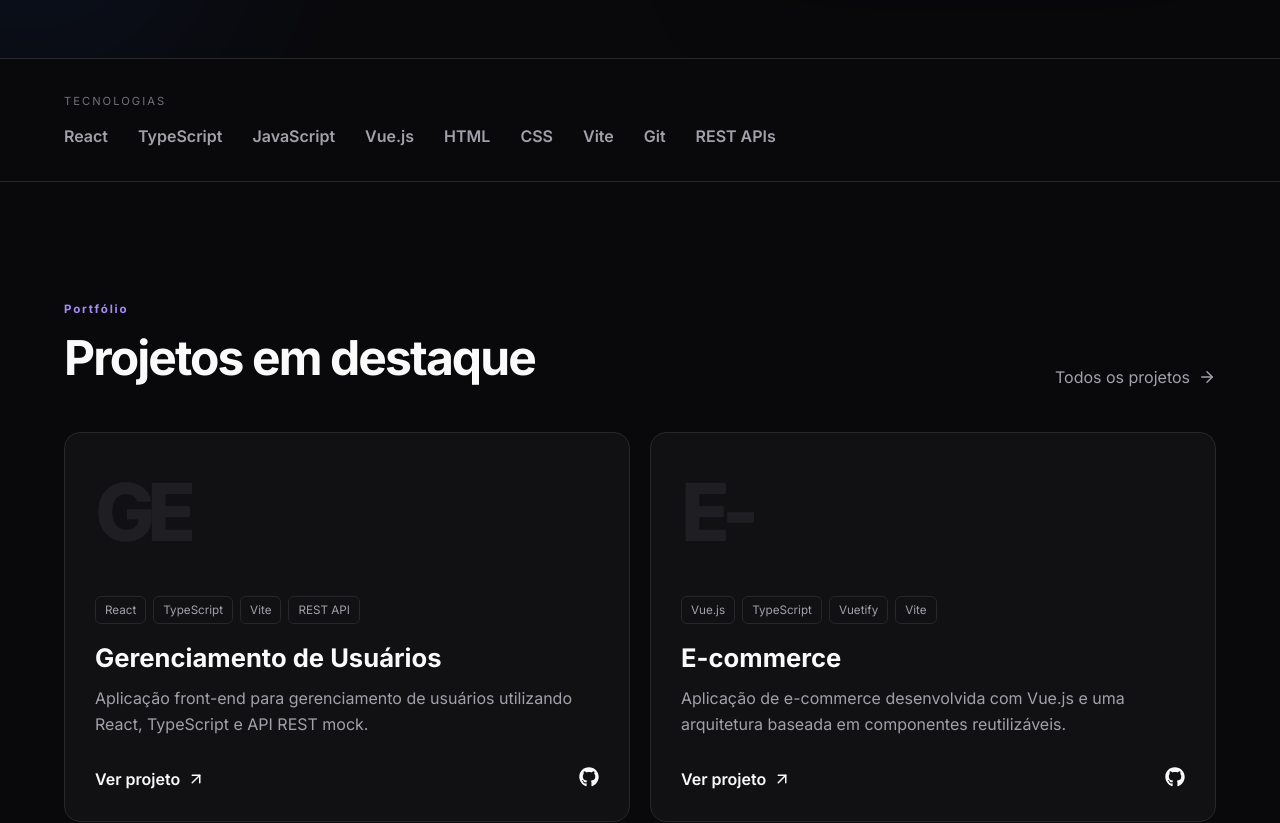
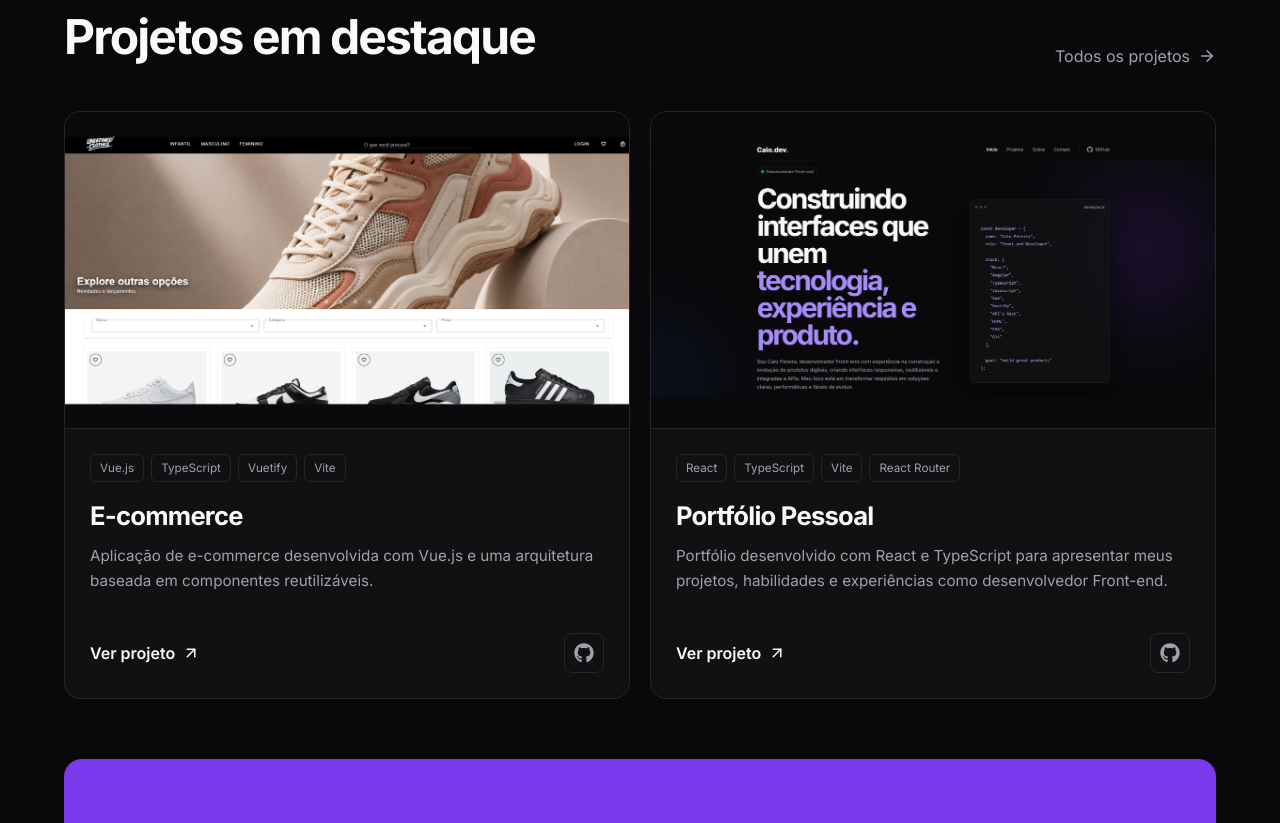
Before and after one commit to caioptt/portfolio, a React (Vite) app: page /projetos in a window 1280 px wide. Shown: the part 880-1703 px from the top of the page. Built offline with nearby package versions, Linux system fonts and the light colour scheme.

Commit message:
fix image resolution

```diff
--- a/src/components/ProjectCard.tsx
+++ b/src/components/ProjectCard.tsx
@@ -18,20 +18,21 @@ export function ProjectCard({
   return (
     <article className="project-card">
 
-      <div className="project-number">
-        {project.title.slice(0, 2).toUpperCase()}
+      <div className="project-image">
+        <img
+          src={project.image}
+          alt={`Preview do projeto ${project.title}`}
+        />
       </div>
 
       <div className="project-content">
 
         <div className="project-technologies">
-
           {project.technologies.slice(0, 4).map((technology) => (
             <span key={technology}>
               {technology}
             </span>
           ))}
-
         </div>
 
         <h3>
@@ -56,7 +57,6 @@ export function ProjectCard({
             href={project.repository}
             target="_blank"
             rel="noopener noreferrer"
-            aria-label={`GitHub ${project.title}`}
           >
             <FaGithub size={20} />
           </a>
--- a/src/data/projects.ts
+++ b/src/data/projects.ts
@@ -6,6 +6,8 @@ export const projects: Project[] = [
     slug: "teste-tecnico-xtracky",
 
     title: "Gerenciamento de Usuários",
+
+    image: "/projects/portfolio.png",
 
     shortDescription:
       "Aplicação front-end para gerenciamento de usuários utilizando React, TypeScript e API REST mock.",
@@ -25,7 +27,7 @@ export const projects: Project[] = [
     repository:
       "https://github.com/caioptt/teste-tecnico-front-xtracky",
 
-    featured: true,
+    featured: false,
 
     highlights: [
       "Listagem de usuários",
@@ -43,6 +45,8 @@ export const projects: Project[] = [
     slug: "ecommerce",
 
     title: "E-commerce",
+
+    image: "/projects/e-commerce-card.png",
 
     shortDescription:
       "Aplicação de e-commerce desenvolvida com Vue.js e uma arquitetura baseada em componentes reutilizáveis.",
@@ -77,6 +81,8 @@ export const projects: Project[] = [
 
     title: "Aurea Project",
 
+    image: "/projects/portfolio.png",
+
     shortDescription:
       "Projeto desenvolvido em Vue.js explorando construção de interfaces e arquitetura front-end.",
 
@@ -92,7 +98,7 @@ export const projects: Project[] = [
     repository:
       "https://github.com/caioptt/aurea-project",
 
-    featured: true,
+    featured: false,
 
     highlights: [
       "Vue.js",
@@ -105,6 +111,8 @@ export const projects: Project[] = [
     slug: "portfolio",
 
     title: "Portfólio Pessoal",
+
+    image: "/projects/portfolio-card.png",
 
     shortDescription:
       "Portfólio desenvolvido com React e TypeScript para apresentar meus projetos, habilidades e experiências como desenvolvedor Front-end.",
--- a/src/pages/Home.tsx
+++ b/src/pages/Home.tsx
@@ -8,18 +8,6 @@ import { Link } from "react-router-dom"
 import { ProjectCard } from "../components/ProjectCard"
 import { SectionTitle } from "../components/SectionTitle"
 import { projects } from "../data/projects"
-
-const technologies = [
-  "React",
-  "TypeScript",
-  "JavaScript",
-  "Vue.js",
-  "HTML",
-  "CSS",
-  "Vite",
-  "Git",
-  "REST APIs"
-]
 
 export function Home() {
 
@@ -89,7 +77,7 @@ export function Home() {
                 <span />
               </div>
 
-              <span>developer.ts</span>
+              <span>FrontEndDeveloper.ts</span>
 
             </div>
 
@@ -116,28 +104,6 @@ export function Home() {
 };`}
               </code>
             </pre>
-
-          </div>
-
-        </div>
-
-      </section>
-
-      <section className="technologies-section">
-
-        <div className="container">
-
-          <p className="technologies-label">
-            TECNOLOGIAS
-          </p>
-
-          <div className="technologies-list">
-
-            {technologies.map(technology => (
-              <span key={technology}>
-                {technology}
-              </span>
-            ))}
 
           </div>
 
--- a/src/styles/global.css
+++ b/src/styles/global.css
@@ -1,4 +1,9 @@
 @import url("https://fonts.googleapis.com/css2?family=Inter:wght@400;500;600;700;800&display=swap");
+
+
+/* =========================
+   ROOT
+========================= */
 
 :root {
   font-family: "Inter", sans-serif;
@@ -24,6 +29,11 @@
   --max-width: 1180px;
 }
 
+
+/* =========================
+   RESET
+========================= */
+
 * {
   box-sizing: border-box;
   margin: 0;
@@ -36,7 +46,10 @@ html {
 
 body {
   margin: 0;
+
   min-width: 320px;
+  min-height: 100vh;
+
   background: var(--background);
   color: var(--text);
 }
@@ -50,28 +63,45 @@ button {
   font: inherit;
 }
 
+img {
+  max-width: 100%;
+}
+
+
+/* =========================
+   CONTAINER
+========================= */
+
 .container {
   width: min(90%, var(--max-width));
   margin-inline: auto;
 }
 
-/* HEADER */
+
+/* =========================
+   HEADER
+========================= */
 
 .header {
   position: sticky;
+
   top: 0;
+
   z-index: 100;
 
   border-bottom: 1px solid rgba(255, 255, 255, 0.07);
 
   background: rgba(9, 9, 11, 0.8);
+
   backdrop-filter: blur(16px);
+  -webkit-backdrop-filter: blur(16px);
 }
 
 .header-container {
   min-height: 72px;
 
   display: flex;
+
   align-items: center;
   justify-content: space-between;
 }
@@ -85,17 +115,25 @@ button {
   color: var(--primary-light);
 }
 
+
+/* =========================
+   NAVIGATION
+========================= */
+
 .navigation {
   display: flex;
+
   align-items: center;
+
   gap: 30px;
 
   font-size: 0.92rem;
+
   color: var(--text-secondary);
 }
 
 .navigation a {
-  transition: 0.25s;
+  transition: color 0.25s ease;
 }
 
 .navigation a:hover,
@@ -105,7 +143,9 @@ button {
 
 .github-header {
   display: flex;
+
   align-items: center;
+
   gap: 8px;
 
   padding-left: 25px;
@@ -116,23 +156,28 @@ button {
 .menu-button {
   display: none;
 
+  border: none;
+
   background: transparent;
   color: white;
-
-  border: none;
 
   cursor: pointer;
 }
 
-/* HERO */
+
+/* =========================
+   HERO
+========================= */
 
 .hero {
   min-height: calc(100vh - 72px);
 
   position: relative;
+
   overflow: hidden;
 
   display: flex;
+
   align-items: center;
 }
 
@@ -145,18 +190,25 @@ button {
 
   gap: 80px;
 
-  padding-block: 100px;
+  padding-block: 20px;
 }
 
 .hero-content {
   position: relative;
+
   z-index: 2;
 }
+
+
+/* =========================
+   STATUS
+========================= */
 
 .status {
   width: fit-content;
 
   display: flex;
+
   align-items: center;
 
   gap: 9px;
@@ -166,6 +218,7 @@ button {
   padding: 8px 13px;
 
   border: 1px solid var(--border);
+
   border-radius: 50px;
 
   color: var(--text-secondary);
@@ -183,6 +236,11 @@ button {
 
   box-shadow: 0 0 10px #22c55e;
 }
+
+
+/* =========================
+   HERO TEXT
+========================= */
 
 .hero h1 {
   max-width: 750px;
@@ -206,6 +264,7 @@ button {
   color: var(--text-secondary);
 
   line-height: 1.7;
+
   font-size: 1.05rem;
 }
 
@@ -217,7 +276,10 @@ button {
   margin-top: 35px;
 }
 
-/* BUTTON */
+
+/* =========================
+   BUTTONS
+========================= */
 
 .button {
   min-height: 48px;
@@ -225,6 +287,7 @@ button {
   padding: 0 20px;
 
   display: inline-flex;
+
   align-items: center;
   justify-content: center;
 
@@ -234,7 +297,10 @@ button {
 
   font-weight: 600;
 
-  transition: 0.25s;
+  transition:
+    transform 0.25s ease,
+    background 0.25s ease,
+    border-color 0.25s ease;
 }
 
 .button:hover {
@@ -247,6 +313,10 @@ button {
   color: white;
 }
 
+.button-primary:hover {
+  background: #6d28d9;
+}
+
 .button-secondary {
   border: 1px solid var(--border);
 
@@ -255,20 +325,30 @@ button {
   color: white;
 }
 
+.button-secondary:hover {
+  border-color: #52525b;
+}
+
 .button-light {
   background: white;
+
   color: #09090b;
 }
 
-/* TERMINAL */
+
+/* =========================
+   TERMINAL
+========================= */
 
 .hero-code {
   position: relative;
+
   z-index: 2;
 
   overflow: hidden;
 
   border: 1px solid var(--border);
+
   border-radius: 16px;
 
   background: rgba(17, 17, 19, 0.8);
@@ -281,6 +361,7 @@ button {
   height: 48px;
 
   display: flex;
+
   align-items: center;
 
   padding: 0 16px;
@@ -304,9 +385,9 @@ button {
   width: 9px;
   height: 9px;
 
+  border-radius: 50%;
+
   background: #3f3f46;
-
-  border-radius: 50%;
 }
 
 .hero-code pre {
@@ -314,12 +395,17 @@ button {
 
   padding: 35px;
 
+  color: #c4b5fd;
+
   font-size: 0.9rem;
 
   line-height: 1.8;
+}
 
-  color: #c4b5fd;
-}
+
+/* =========================
+   HERO DECORATION
+========================= */
 
 .hero-decoration {
   position: absolute;
@@ -351,13 +437,16 @@ button {
   background: #2563eb;
 }
 
-/* TECHNOLOGIES */
+
+/* =========================
+   TECHNOLOGIES
+========================= */
 
 .technologies-section {
+  padding: 35px 0;
+
   border-top: 1px solid var(--border);
   border-bottom: 1px solid var(--border);
-
-  padding: 35px 0;
 }
 
 .technologies-label {
@@ -373,19 +462,22 @@ button {
 .technologies-list {
   display: flex;
 
+  flex-wrap: wrap;
+
   gap: 30px;
-
-  flex-wrap: wrap;
 
   color: #a1a1aa;
 
   font-weight: 600;
 }
 
-/* SECTIONS */
+
+/* =========================
+   SECTIONS
+========================= */
 
 .section {
-  padding: 120px 0;
+  padding: 60px 0;
 }
 
 .page-section {
@@ -396,8 +488,11 @@ button {
 
 .section-header {
   display: flex;
+
   align-items: end;
   justify-content: space-between;
+
+  gap: 30px;
 
   margin-bottom: 45px;
 }
@@ -412,6 +507,7 @@ button {
   color: var(--primary-light);
 
   font-size: 0.72rem;
+
   font-weight: 700;
 
   letter-spacing: 0.16em;
@@ -425,79 +521,140 @@ button {
 
 .view-all {
   display: flex;
+
   align-items: center;
 
   gap: 8px;
 
   color: var(--text-secondary);
+
+  transition: color 0.25s ease;
 }
 
-/* PROJECT CARDS */
+.view-all:hover {
+  color: white;
+}
+
+
+/* =========================
+   PROJECT GRID
+========================= */
 
 .projects-grid {
   display: grid;
 
-  grid-template-columns: repeat(2, 1fr);
+  grid-template-columns: repeat(2, minmax(0, 1fr));
 
   gap: 20px;
 }
 
+
+/* =========================
+   PROJECT CARD
+========================= */
+
 .project-card {
-  min-height: 390px;
+  min-width: 0;
 
-  padding: 30px;
-
-  position: relative;
   overflow: hidden;
 
   display: flex;
+
   flex-direction: column;
-  justify-content: space-between;
 
   border: 1px solid var(--border);
+
   border-radius: 16px;
 
   background: var(--surface);
 
-  transition: 0.3s;
+  transition:
+    transform 0.3s ease,
+    border-color 0.3s ease,
+    box-shadow 0.3s ease;
 }
 
 .project-card:hover {
   border-color: #52525b;
 
   transform: translateY(-4px);
+
+  box-shadow:
+    0 20px 45px rgba(0, 0, 0, 0.25);
 }
 
-.project-number {
-  font-size: 5rem;
 
-  font-weight: 800;
+/* =========================
+   PROJECT IMAGE
+========================= */
 
-  color: #1f1f23;
+.project-image {
+  width: 100%;
 
-  letter-spacing: -0.1em;
+  aspect-ratio: 16 / 9;
+
+  overflow: hidden;
+
+  background: #0a0a0c;
+
+  border-bottom: 1px solid var(--border);
+}
+
+.project-image img {
+  width: 100%;
+  height: 100%;
+
+  display: block;
+
+  object-fit: cover;
+
+  object-position: center;
+}
+
+
+/* =========================
+   PROJECT CONTENT
+========================= */
+
+.project-content {
+  flex: 1;
+
+  display: flex;
+
+  flex-direction: column;
+
+  padding: 25px;
 }
 
 .project-content h3 {
   margin: 18px 0 12px;
 
   font-size: 1.6rem;
+
+  letter-spacing: -0.03em;
 }
 
-.project-content p {
-  max-width: 500px;
+.project-content > p {
+  margin-bottom: 20px;
 
   color: var(--text-secondary);
 
   line-height: 1.65;
+
+  font-size: 0.95rem;
 }
+
+
+/* =========================
+   PROJECT TECHNOLOGIES
+========================= */
 
 .project-technologies {
   display: flex;
 
+  flex-wrap: wrap;
+
   gap: 7px;
-
-  flex-wrap: wrap;
 }
 
 .project-technologies span,
@@ -505,6 +662,7 @@ button {
   padding: 6px 9px;
 
   border: 1px solid var(--border);
+
   border-radius: 6px;
 
   color: var(--text-secondary);
@@ -512,24 +670,75 @@ button {
   font-size: 0.73rem;
 }
 
+
+/* =========================
+   PROJECT ACTIONS
+========================= */
+
 .project-actions {
-  margin-top: 30px;
+  margin-top: auto;
+
+  padding-top: 20px;
 
   display: flex;
+
   align-items: center;
   justify-content: space-between;
+
+  gap: 15px;
 }
 
 .project-link {
-  display: flex;
+  display: inline-flex;
+
   align-items: center;
 
   gap: 7px;
 
   font-weight: 600;
+
+  transition: color 0.25s ease;
 }
 
-/* PAGE HEADER */
+.project-link:hover {
+  color: var(--primary-light);
+}
+
+.project-actions > a:last-child {
+  width: 40px;
+  height: 40px;
+
+  display: flex;
+
+  align-items: center;
+  justify-content: center;
+
+  flex-shrink: 0;
+
+  border: 1px solid var(--border);
+
+  border-radius: 8px;
+
+  color: var(--text-secondary);
+
+  transition:
+    color 0.25s ease,
+    border-color 0.25s ease,
+    background 0.25s ease;
+}
+
+.project-actions > a:last-child:hover {
+  color: white;
+
+  border-color: #52525b;
+
+  background: var(--surface-light);
+}
+
+
+/* =========================
+   PAGE HEADER
+========================= */
 
 .page-heading {
   max-width: 760px;
@@ -542,9 +751,9 @@ button {
 
   font-size: clamp(3rem, 7vw, 5rem);
 
+  line-height: 1;
+
   letter-spacing: -0.055em;
-
-  line-height: 1;
 }
 
 .page-heading p {
@@ -552,27 +761,31 @@ button {
 
   color: var(--text-secondary);
 
+  font-size: 1.05rem;
+
   line-height: 1.7;
-
-  font-size: 1.05rem;
 }
 
-/* FILTERS */
+
+/* =========================
+   FILTERS
+========================= */
 
 .filters {
   margin-bottom: 35px;
 
   display: flex;
 
+  flex-wrap: wrap;
+
   gap: 8px;
-
-  flex-wrap: wrap;
 }
 
 .filter {
   padding: 8px 13px;
 
   border: 1px solid var(--border);
+
   border-radius: 8px;
 
   background: transparent;
@@ -580,15 +793,26 @@ button {
   color: var(--text-secondary);
 
   cursor: pointer;
+
+  transition:
+    background 0.25s ease,
+    color 0.25s ease,
+    border-color 0.25s ease;
 }
 
 .filter:hover,
 .filter.active {
+  border-color: white;
+
   background: white;
+
   color: black;
 }
 
-/* ABOUT */
+
+/* =========================
+   ABOUT
+========================= */
 
 .about-grid {
   display: grid;
@@ -614,10 +838,16 @@ button {
   padding: 35px;
 
   border: 1px solid var(--border);
+
   border-radius: 16px;
 
   background: var(--surface);
 }
+
+
+/* =========================
+   APPROACH
+========================= */
 
 .approach-item {
   padding: 22px 0;
@@ -647,6 +877,11 @@ button {
   font-size: 0.9rem;
 }
 
+
+/* =========================
+   SKILLS
+========================= */
+
 .skills-section {
   margin-top: 100px;
 }
@@ -665,28 +900,49 @@ button {
   padding: 18px;
 
   border: 1px solid var(--border);
+
   border-radius: 8px;
 
   background: var(--surface);
 
   text-align: center;
+
+  transition:
+    transform 0.25s ease,
+    border-color 0.25s ease;
 }
 
-/* PROJECT DETAILS */
+.skill-item:hover {
+  border-color: #52525b;
+
+  transform: translateY(-2px);
+}
+
+
+/* =========================
+   PROJECT DETAILS
+========================= */
 
 .project-details {
   padding: 80px 0 120px;
 }
 
 .back-link {
+  margin-bottom: 60px;
+
   display: inline-flex;
+
   align-items: center;
 
   gap: 7px;
 
-  margin-bottom: 60px;
+  color: var(--text-secondary);
 
-  color: var(--text-secondary);
+  transition: color 0.25s ease;
+}
+
+.back-link:hover {
+  color: white;
 }
 
 .project-details-header {
@@ -694,9 +950,9 @@ button {
 
   grid-template-columns: 1fr auto;
 
+  align-items: end;
+
   gap: 50px;
-
-  align-items: end;
 
   padding-bottom: 60px;
 
@@ -727,20 +983,26 @@ button {
   gap: 10px;
 }
 
+
+/* =========================
+   PROJECT INFO
+========================= */
+
 .project-info-grid {
+  margin-top: 50px;
+
   display: grid;
 
   grid-template-columns: 1fr 1fr;
 
   gap: 20px;
-
-  margin-top: 50px;
 }
 
 .info-card {
   padding: 30px;
 
   border: 1px solid var(--border);
+
   border-radius: 14px;
 
   background: var(--surface);
@@ -761,18 +1023,23 @@ button {
 .stack-list {
   display: flex;
 
+  flex-wrap: wrap;
+
   gap: 8px;
-
-  flex-wrap: wrap;
 }
 
 .info-card ul {
-  list-style-position: inside;
-
   color: var(--text-secondary);
 
   line-height: 2;
+
+  list-style-position: inside;
 }
+
+
+/* =========================
+   PROJECT CASE
+========================= */
 
 .project-case {
   max-width: 780px;
@@ -796,7 +1063,10 @@ button {
   line-height: 1.8;
 }
 
-/* CONTACT */
+
+/* =========================
+   CONTACT
+========================= */
 
 .contact-grid {
   display: grid;
@@ -812,16 +1082,20 @@ button {
   padding: 25px;
 
   display: flex;
+
   align-items: center;
 
   gap: 20px;
 
   border: 1px solid var(--border);
+
   border-radius: 14px;
 
   background: var(--surface);
 
-  transition: 0.25s;
+  transition:
+    transform 0.25s ease,
+    border-color 0.25s ease;
 }
 
 .contact-card:hover {
@@ -844,7 +1118,10 @@ button {
   font-size: 0.8rem;
 }
 
-/* CTA */
+
+/* =========================
+   CTA
+========================= */
 
 .cta-section {
   padding-bottom: 100px;
@@ -854,6 +1131,7 @@ button {
   padding: 60px;
 
   display: flex;
+
   align-items: center;
   justify-content: space-between;
 
@@ -880,7 +1158,10 @@ button {
   letter-spacing: -0.04em;
 }
 
-/* NOT FOUND */
+
+/* =========================
+   NOT FOUND
+========================= */
 
 .not-found {
   min-height: 75vh;
@@ -910,16 +1191,20 @@ button {
   color: var(--text-secondary);
 }
 
-/* FOOTER */
+
+/* =========================
+   FOOTER
+========================= */
 
 .footer {
+  padding: 35px 0;
+
   border-top: 1px solid var(--border);
-
-  padding: 35px 0;
 }
 
 .footer-content {
   display: flex;
+
   align-items: center;
   justify-content: space-between;
 
@@ -936,23 +1221,37 @@ button {
   margin-top: 4px;
 }
 
-/* RESPONSIVE */
+
+/* =========================
+   RESPONSIVE - TABLET
+========================= */
 
 @media (max-width: 900px) {
+
+  .hero {
+    min-height: auto;
+  }
 
   .hero-container {
     grid-template-columns: 1fr;
 
     gap: 50px;
+
+    padding-block: 70px;
   }
 
-  .hero {
-    min-height: auto;
+  .projects-grid {
+    grid-template-columns: 1fr;
   }
 
-  .projects-grid,
-  .about-grid,
-  .project-info-grid,
+  .about-grid {
+    grid-template-columns: 1fr;
+  }
+
+  .project-info-grid {
+    grid-template-columns: 1fr;
+  }
+
   .contact-grid {
     grid-template-columns: 1fr;
   }
@@ -967,7 +1266,17 @@ button {
 
 }
 
+
+/* =========================
+   RESPONSIVE - MOBILE
+========================= */
+
 @media (max-width: 700px) {
+
+  .container {
+    width: min(92%, var(--max-width));
+  }
+
 
   .navigation {
     display: none;
@@ -981,11 +1290,14 @@ button {
     padding: 30px;
 
     flex-direction: column;
+
     align-items: flex-start;
 
-    background: #09090b;
+    gap: 24px;
 
     border-bottom: 1px solid var(--border);
+
+    background: #09090b;
   }
 
   .navigation.active {
@@ -1002,49 +1314,132 @@ button {
     display: block;
   }
 
+
   .hero-container {
-    padding-block: 70px;
+    padding-block: 60px;
   }
 
   .hero h1 {
-    font-size: 3.4rem;
+    font-size: clamp(2.8rem, 13vw, 4rem);
+  }
+
+  .hero-content > p {
+    font-size: 1rem;
   }
 
   .hero-buttons {
     flex-direction: column;
   }
 
+  .hero-buttons .button {
+    width: 100%;
+  }
+
+  .hero-code pre {
+    padding: 24px;
+
+    font-size: 0.8rem;
+  }
+
+
   .section {
     padding: 80px 0;
   }
 
+  .page-section {
+    padding: 70px 0;
+  }
+
   .section-header {
     align-items: flex-start;
+
     flex-direction: column;
 
     gap: 20px;
   }
 
+
+  .projects-grid {
+    grid-template-columns: 1fr;
+
+    gap: 16px;
+  }
+
+  .project-content {
+    padding: 20px;
+  }
+
+  .project-content h3 {
+    font-size: 1.35rem;
+  }
+
+
   .skills-grid {
     grid-template-columns: 1fr;
   }
 
-  .cta {
-    padding: 35px;
 
-    align-items: flex-start;
-    flex-direction: column;
+  .project-details {
+    padding: 60px 0 90px;
   }
 
   .project-details-actions {
     flex-direction: column;
   }
 
+  .project-details-actions .button {
+    width: 100%;
+  }
+
+  .project-case {
+    margin-top: 70px;
+  }
+
+
+  /* CTA */
+
+  .cta {
+    padding: 35px;
+
+    align-items: flex-start;
+
+    flex-direction: column;
+  }
+
+
+  /* FOOTER */
+
   .footer-content {
     gap: 25px;
 
     align-items: flex-start;
+
     flex-direction: column;
   }
 
 }
+
+
+/* =========================
+   RESPONSIVE - SMALL MOBILE
+========================= */
+
+@media (max-width: 480px) {
+
+  .hero h1 {
+    font-size: 2.8rem;
+  }
+
+  .page-heading h1 {
+    font-size: 2.8rem;
+  }
+
+  .project-image {
+    aspect-ratio: 16 / 9;
+  }
+
+  .cta {
+    padding: 28px;
+  }
+
+}
--- a/src/types/project.ts
+++ b/src/types/project.ts
@@ -1,6 +1,7 @@
 export interface Project {
   slug: string
   title: string
+  image: string,
   shortDescription: string
   description: string
   technologies: string[]
```
Also changed, not shown: public/projects/e-commerce-card.png (added), public/projects/portfolio-card.png (added).
